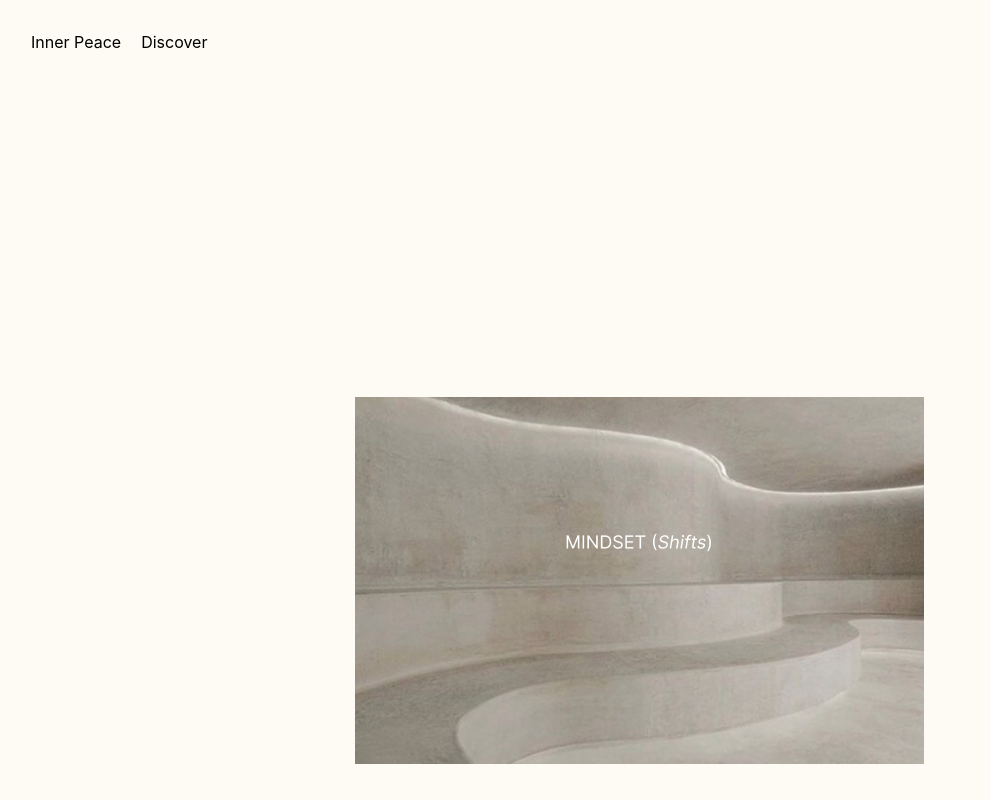
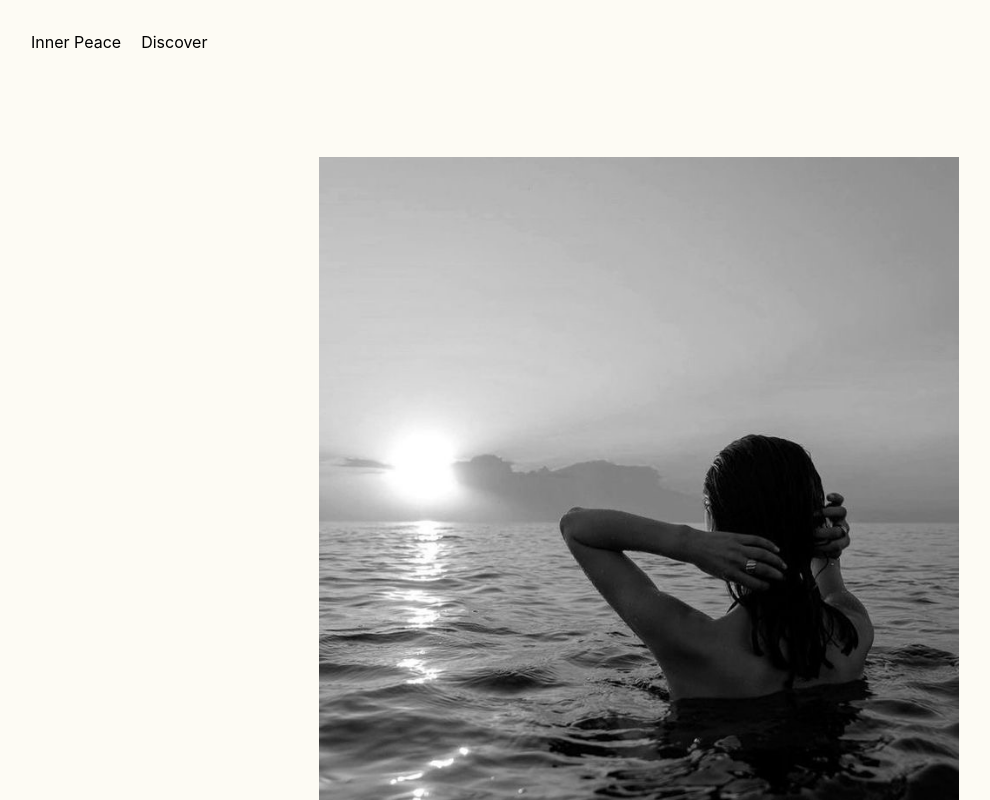
Before and after one commit to mehjwazir/ip, a React (Create React App) app: page /mind in a window 1280 px wide. Shown: the top 800 px of the page, without its empty margins (1-991 px from the left). Built offline with nearby package versions, Linux system fonts and the light colour scheme; a web font is replaced by a local one.

Commit message:
added image1.JPG to files in Mind folder. Changed images in Mind.jsx adjusted margins in Mind.css

```diff
--- a/src/pages/Mind/Mind.css
+++ b/src/pages/Mind/Mind.css
@@ -3,19 +3,19 @@
 
 .main-mind {
 	text-align: center;
-	margin-top: 20rem;
-	margin-bottom: 10rem;
+	margin-top: 5rem;
+	margin-bottom: 5rem;
 
 }
 
 
 .div-img1-mind {
-	margin-top: 7rem;
+	margin-top: 5rem;
 }
 
 .img1-mind {
-	height: auto;
-	width: auto;
+	height: 5%;
+	width: 50%;
 }
 
 .mind-h1 {
--- a/src/pages/Mind/Mind.jsx
+++ b/src/pages/Mind/Mind.jsx
@@ -1,6 +1,6 @@
 import './Mind.css'
-import Img1 from "./files/img1.png"
-import Img2 from "./files/img2.JPG"
+import Img1 from "./files/image1.JPG"
+// import Img2 from "./files/img2.JPG"
 
 
 
@@ -22,12 +22,10 @@ function Mind() {
 					Warm Nights. <span className='italic'>Heartfelt </span> Conversations.
 				</p>
 			</div>
-			<div>
+			{/* <div>
 				<img src={Img2} alt="" className='img2-mind' />
-			</div>
-			{/* <div>
-				<p>Add a summary from the documentary blue zones, very inspirational. Also, add to body and nature pages.  </p>
 			</div> */}
+
 			</main>
 		</>
 	)
```
Also changed, not shown: src/pages/Mind/files/image1.JPG (added).
